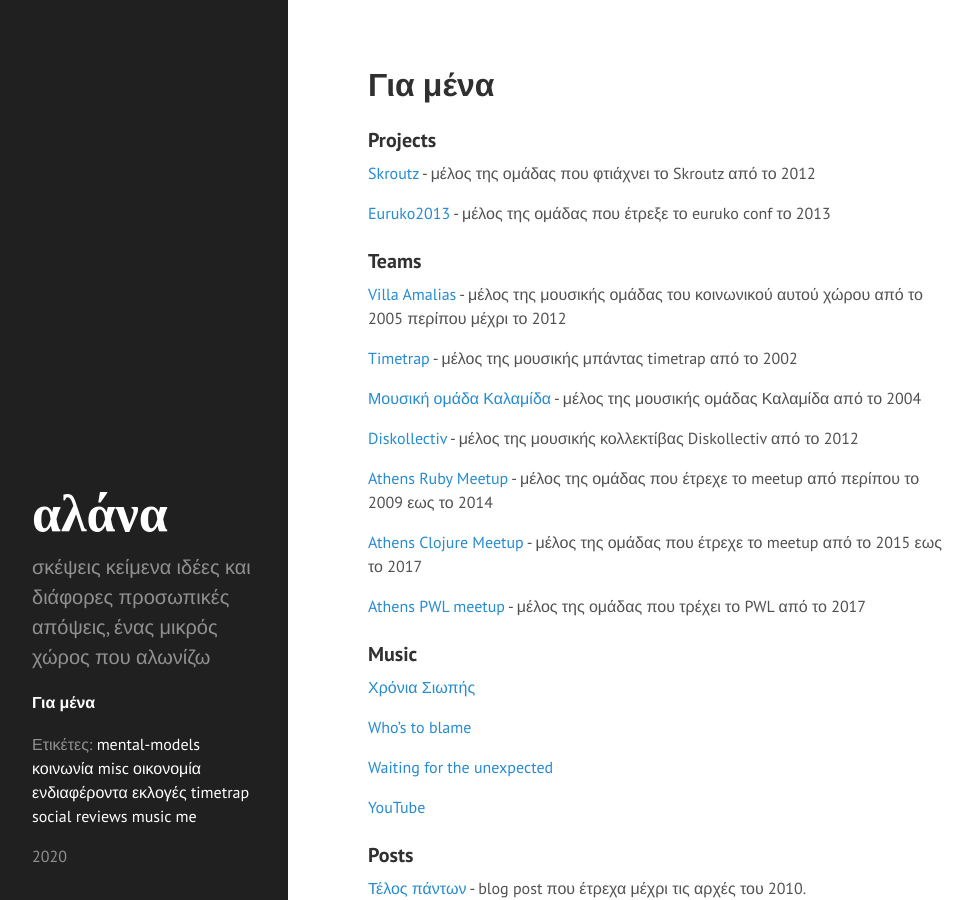
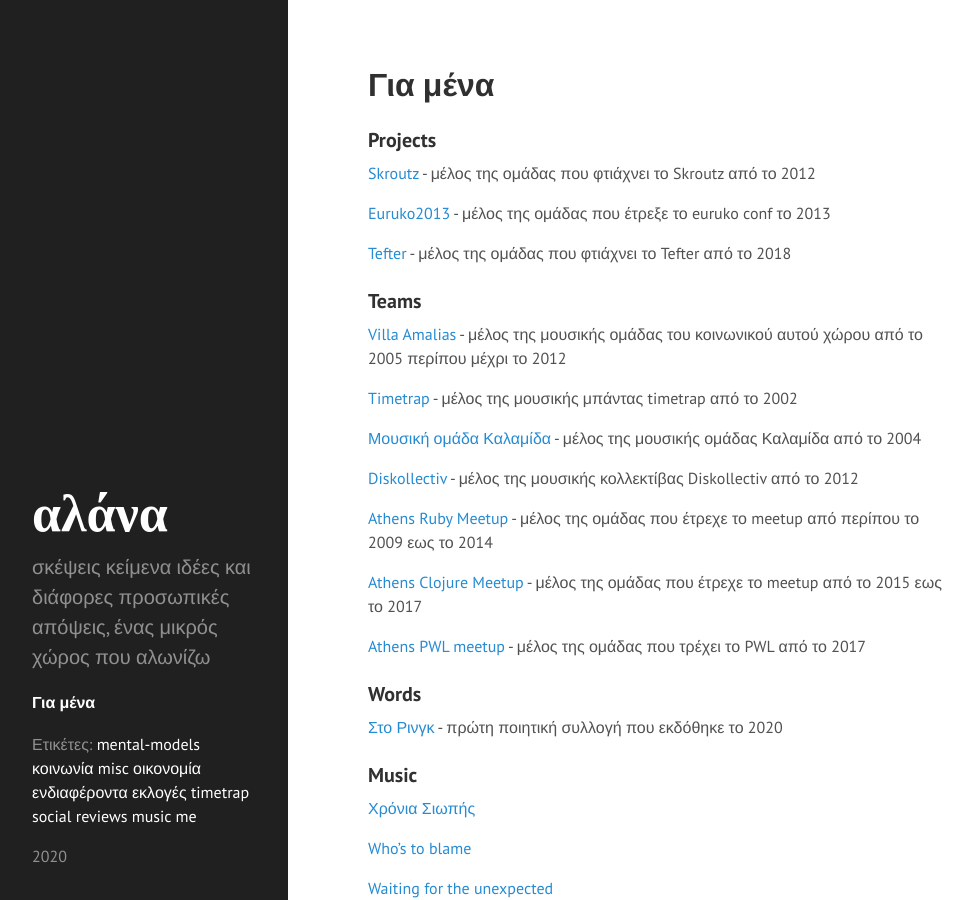
Before and after one commit to chief/chief.github.io, a Jekyll site: the page built from about.md, in a window 1280 px wide and 900 px high. Shown: the whole window, without its empty margins (0-973 px from the left). Built offline with Jekyll 4.4.1, drawn with Linux system fonts in a browser that asks for light colours.

Commit message:
Add Tefter & words

```diff
--- a/about.md
+++ b/about.md
@@ -12,6 +12,9 @@
 
 [Euruko2013](https://github.com/euruko2013) -  μέλος της ομάδας που
 έτρεξε το euruko conf το 2013
+
+[Tefter](https://tefter.io) - μέλος της ομάδας που φτιάχνει το Tefter
+από το 2018
 
 ### Teams
 
@@ -38,6 +41,11 @@
 
 [Athens PWL meetup](https://www.meetup.com/Papers-We-Love-Athens/) -
 μέλος της ομάδας που τρέχει το PWL από το 2017
+
+### Words
+
+[Στο Ρινγκ](https://timetrapescape.bandcamp.com/merch/-) - πρώτη
+ποιητική συλλογή που εκδόθηκε το 2020
 
 ### Music
 
```
